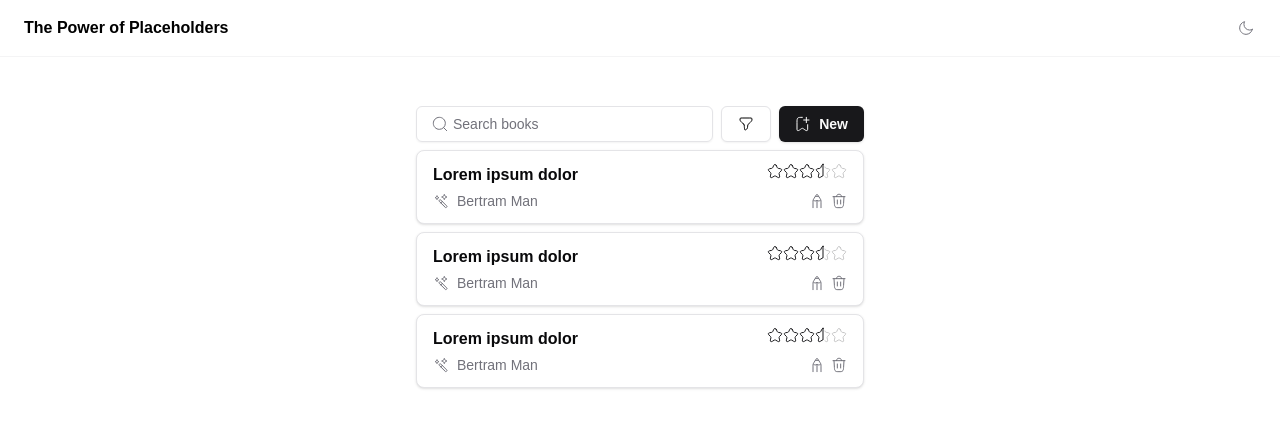
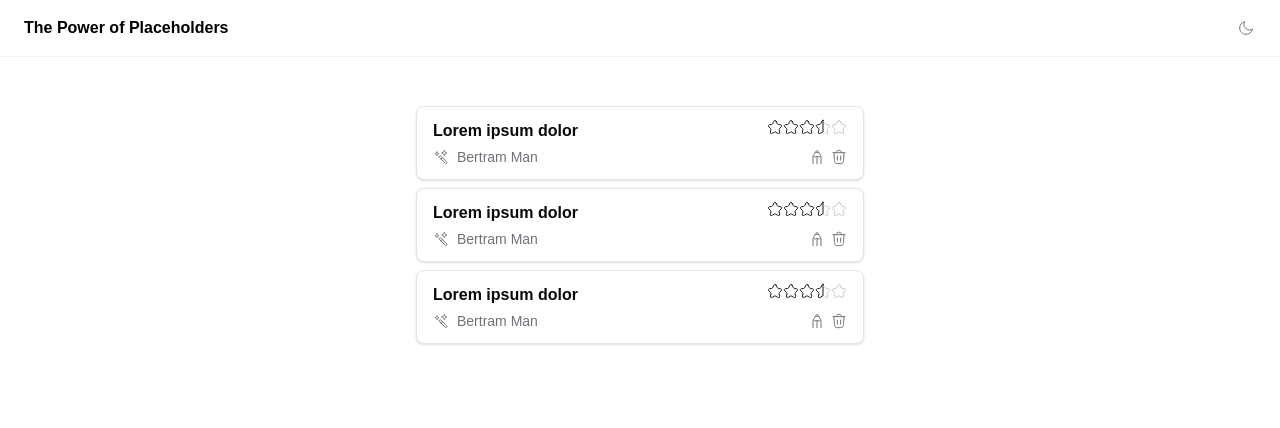
Before and after one commit to SamwelZimmer/power-of-placeholders, a Next.js app: page /books in a window 1280 px wide. Shown: the top 428 px of the page. Built offline with nearby package versions, Linux system fonts and the light colour scheme.

Commit message:
improve card ui

```diff
--- a/src/app/(walkthroughs)/books/page.tsx
+++ b/src/app/(walkthroughs)/books/page.tsx
@@ -1,6 +1,4 @@
 import BookCard, { BookItem } from "@/components/examples/BookCard";
-// import { BooksProvider } from "@/components/providers/books-provider";
-import BookListHeader from "./BookListHeader";
 
 const BOOK_LIST: BookItem[] = [
   {
@@ -35,16 +33,11 @@ const BOOK_LIST: BookItem[] = [
 export default function BooksPage() {
   return (
     <div className="w-full max-w-md px-6 sm:px-0 mx-auto h-full pt-12 flex flex-col gap-2">
-      {/* <BooksProvider initialBooks={[]}> */}
-
-      <BookListHeader />
-
       <div className="w-full flex flex-col gap-2">
         {BOOK_LIST.map((book, i) => (
           <BookCard key={i} data={book} />
         ))}
       </div>
-      {/* </BooksProvider> */}
     </div>
   );
 }
```
